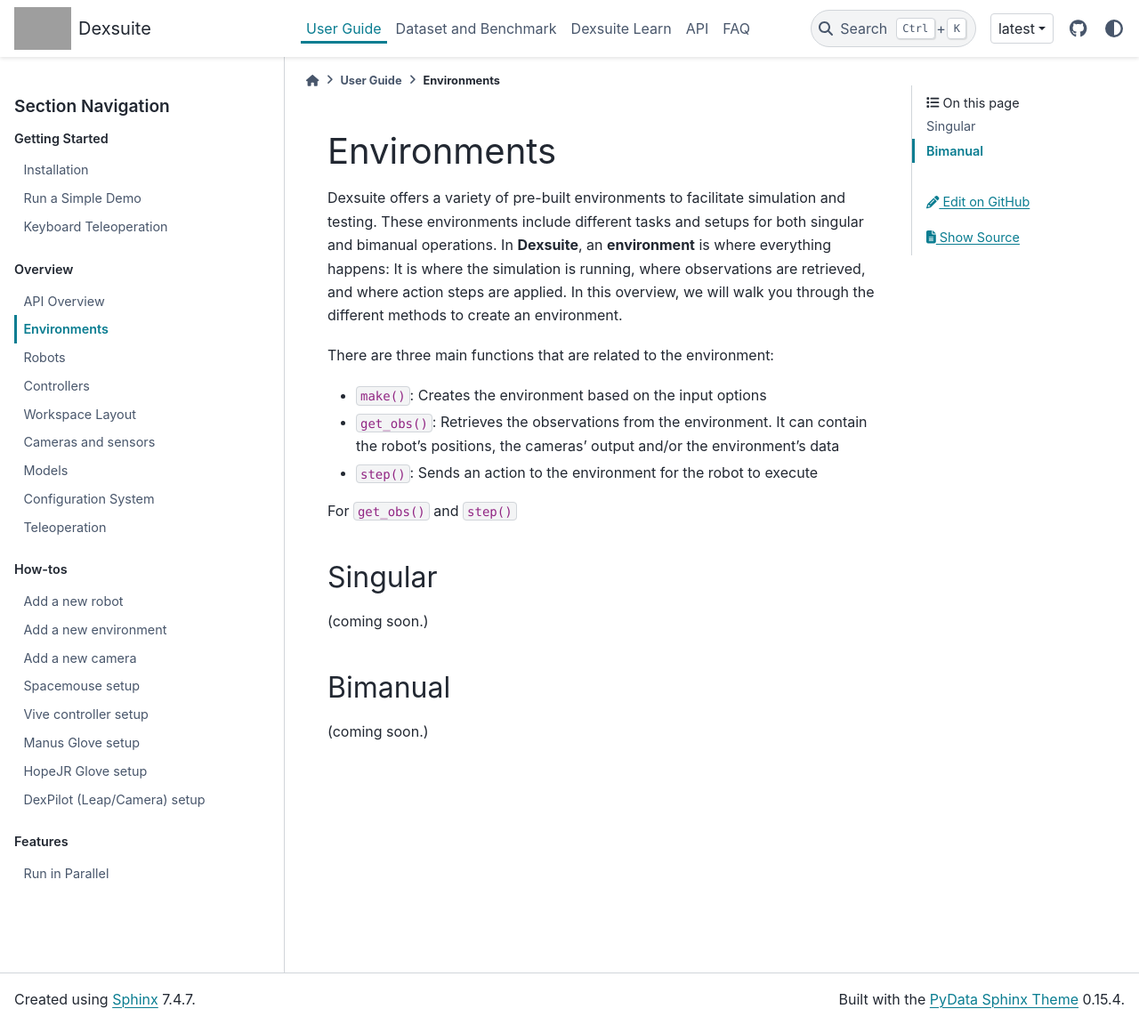
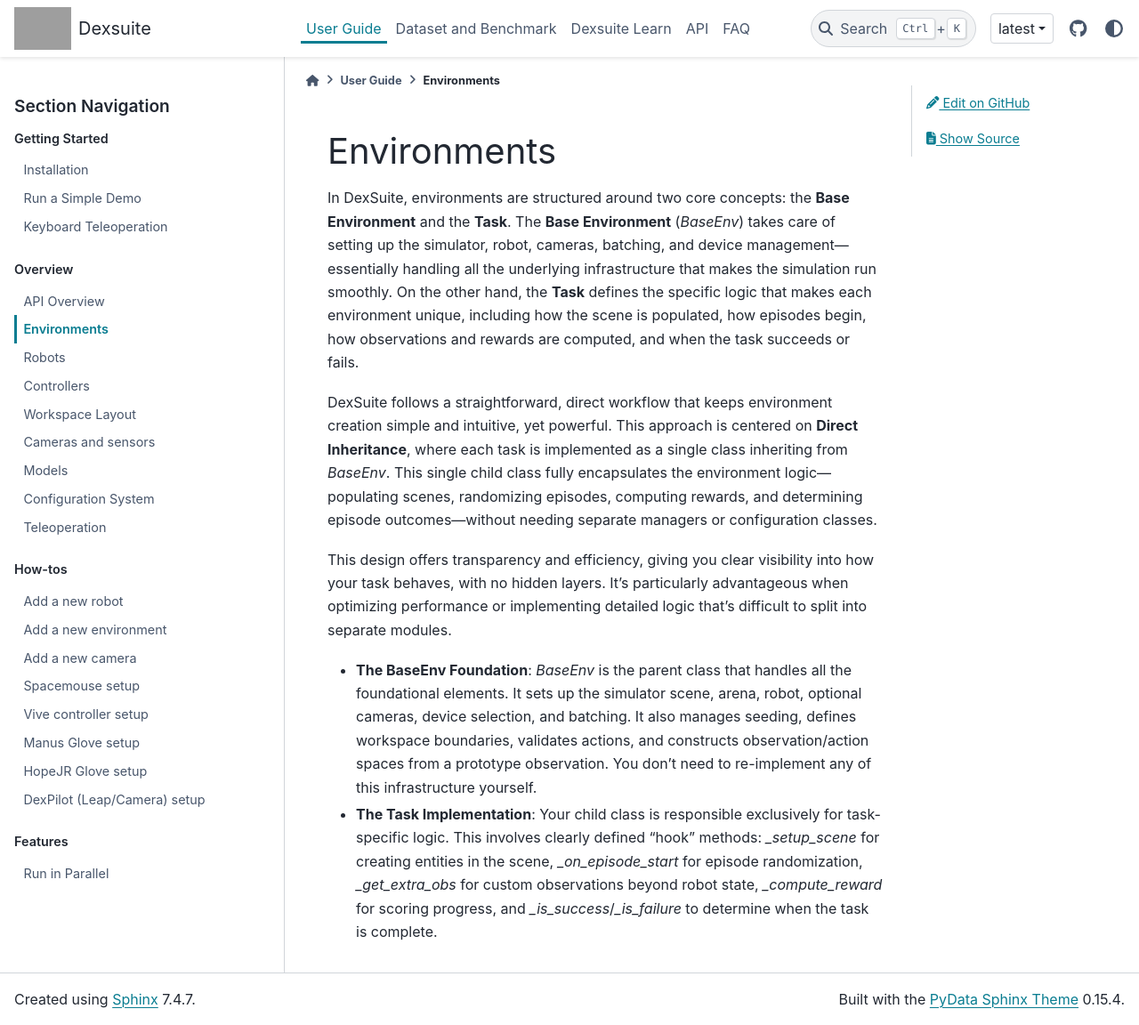
Before and after one commit to dexsuiteorg/docs, a Sphinx documentation site: the page built from docs/source/user_guide/overview/environments.rst, in a window 1280 px wide and 1152 px high. Shown: the whole window at 89% size. Built offline with Sphinx 7.4.7 and the PyData theme 0.15.4, drawn with Linux system fonts in a browser that asks for light colours; pages that are not in the unit, such as notebooks, are missing from menus; grey boxes are pictures that could not be loaded.

Commit message:
env fixing

```diff
--- a/docs/source/user_guide/overview/environments.rst
+++ b/docs/source/user_guide/overview/environments.rst
@@ -1,22 +1,14 @@
 .. include:: ../_shared_nav.rst
 Environments
 ====================
-Dexsuite offers a variety of pre-built environments to facilitate simulation and testing. These environments include different tasks and setups for both singular and bimanual operations.
-In **Dexsuite**, an **environment** is where everything happens: It is where the simulation is running, where observations are retrieved, and where action steps are applied. In this overview, we will walk you through the different methods to create an environment.
+In DexSuite, environments are structured around two core concepts: the **Base Environment** and the **Task**. The **Base Environment** (`BaseEnv`) takes care of setting up the simulator, robot, cameras, batching, and device management—essentially handling all the underlying infrastructure that makes the simulation run smoothly. On the other hand, the **Task** defines the specific logic that makes each environment unique, including how the scene is populated, how episodes begin, how observations and rewards are computed, and when the task succeeds or fails.
 
-There are three main functions that are related to the environment:
+DexSuite follows a straightforward, direct workflow that keeps environment creation simple and intuitive, yet powerful. This approach is centered on **Direct Inheritance**, where each task is implemented as a single class inheriting from `BaseEnv`. This single child class fully encapsulates the environment logic—populating scenes, randomizing episodes, computing rewards, and determining episode outcomes—without needing separate managers or configuration classes.
 
--   :code:`make()`: Creates the environment based on the input options
--   :code:`get_obs()`: Retrieves the observations from the environment. It can contain the robot's positions, the cameras' output and/or the environment's data
--   :code:`step()`: Sends an action to the environment for the robot to execute
+This design offers transparency and efficiency, giving you clear visibility into how your task behaves, with no hidden layers. It’s particularly advantageous when optimizing performance or implementing detailed logic that's difficult to split into separate modules.
 
-For :code:`get_obs()` and :code:`step()`
+* **The BaseEnv Foundation**:
+  `BaseEnv` is the parent class that handles all the foundational elements. It sets up the simulator scene, arena, robot, optional cameras, device selection, and batching. It also manages seeding, defines workspace boundaries, validates actions, and constructs observation/action spaces from a prototype observation. You don't need to re-implement any of this infrastructure yourself.
 
-
-Singular
---------------------
-(coming soon.)
-
-Bimanual
---------------------
-(coming soon.)
+* **The Task Implementation**:
+  Your child class is responsible exclusively for task-specific logic. This involves clearly defined "hook" methods: `_setup_scene` for creating entities in the scene, `_on_episode_start` for episode randomization, `_get_extra_obs` for custom observations beyond robot state, `_compute_reward` for scoring progress, and `_is_success`/`_is_failure` to determine when the task is complete.
```
